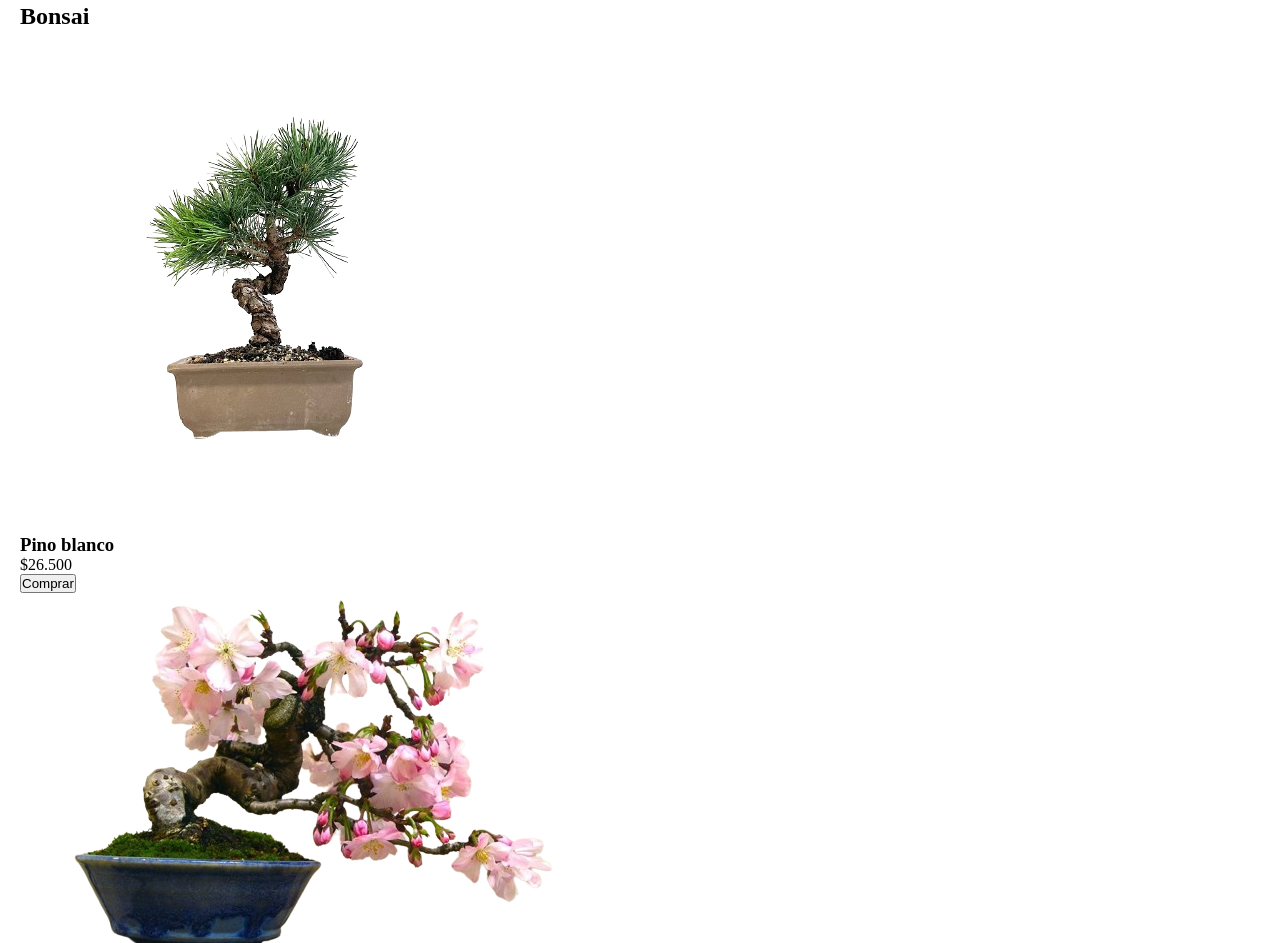
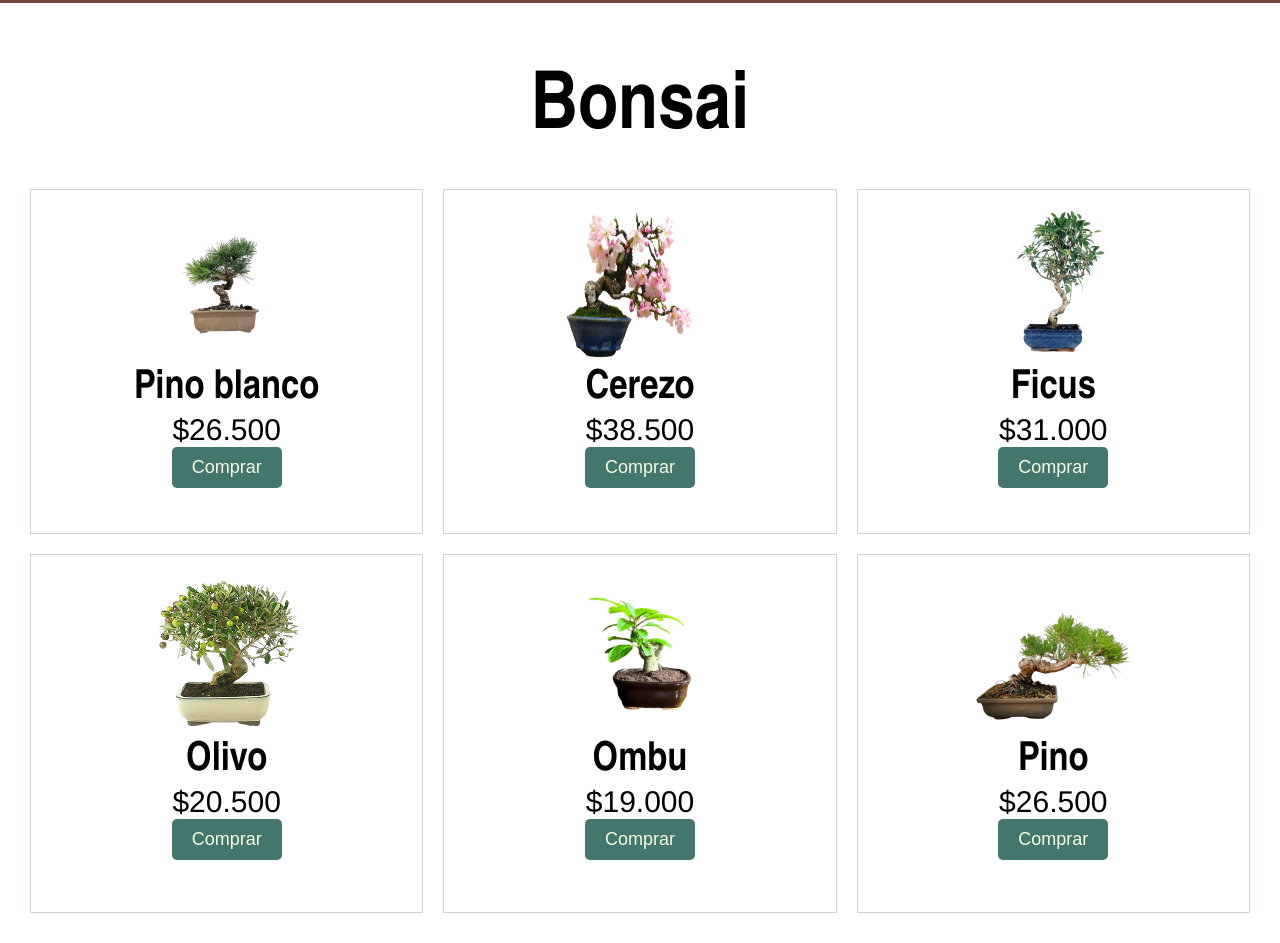
Before and after one commit to maximilianocabrera/primer-proyecto-utn, a plain HTML site: page index.html in a window 1280 px wide. Shown: the part 1857-2800 px from the top of the page. Drawn offline with Linux system fonts and the light colour scheme.

Commit message:
add section bonsai in css

```diff
--- a/index.html
+++ b/index.html
@@ -36,64 +36,54 @@
                     <p>Aprende todo sobre el arte del Bonsai en nuestra sucursar o remoto desde tu casa</p>
                 </div>
                 <div class="card">
-                    <h3>herramientas</h3>
+                    <h3>Herramientas</h3>
                     <p>Encontra Variedad de todo o necesario para hacer tu bonsai, tierra fertil, tijeras, sustratos, etc</p>
                 </div>
                 <div class="card">
-                    <h3>macetas</h3>
-                    <p>Gran Variedad y todos los tamaños para que tu bonsai se vea imponente, te ayudamos elejir la correta para tu bonsai</p>
+                    <h3>Macetas</h3>
+                    <p>Gran Variedad y todos los tamaños para que tu bonsai se vea imponente, te ayudamos elejir la correcta para tu bonsai</p>
                 </div>
             </div>
         </section>
         <section id="product">
             <h2>Bonsai</h2>
-            <div>
-                <div>
+            <div class="cont-grid-product">
+                <div class="card-product">
                     <img src="/assets/pinoblanco.png" alt="">
-                </div>
                     <h3>Pino blanco</h3>
                     <p>$26.500</p>
                     <button>Comprar</button>
                 </div>
-            <div>
-                <div>
+                <div class="card-product">
                     <img src="/assets/cerezo.png" alt="">
-                </div>
                     <h3>Cerezo</h3>
                     <p>$38.500</p>
                     <button>Comprar</button>
                 </div>
-            <div>
-                <div>
+                <div class="card-product">
                     <img src="/assets/ficus.png" alt="">
-                </div>
                     <h3>Ficus</h3>
                     <p>$31.000</p>
                     <button>Comprar</button>
                 </div>
-            <div>
-                <div>
+                <div class="card-product">
                     <img src="/assets/olivo.png" alt="">
-                </div>
                     <h3>Olivo</h3>
                     <p>$20.500</p>
                     <button>Comprar</button>
                 </div>
-            <div>
-                <div>
+                <div class="card-product">
                     <img src="/assets/ombu.png" alt="">
-                </div>
                     <h3>Ombu</h3>
                     <p>$19.000</p>
                     <button>Comprar</button>
                 </div>
-            <div>
-                <div>
+                <div class="card-product">
                     <img src="/assets/pino.png" alt="">
-                </div>
                     <h3>Pino</h3>
                     <p>$26.500</p>
                     <button>Comprar</button>
+                </div>
             </div>
         </section>
         <section id="contact">
--- a/style/style.css
+++ b/style/style.css
@@ -8,7 +8,7 @@
     --secundary-color: #F8FAE5;
     --tertiary-color: #B19470;
     --quaternary-color: #76453B;
-    --typography-title: 'Lucida Sans', 'Lucida Sans Regular';
+    --typography-title: 'Arial Narrow', Arial, sans-serif;
     --typography-p: 'Franklin Gothic Medium', 'Arial Narrow', Arial, sans-serif;
 
 header {
@@ -40,7 +40,7 @@ header nav ul li a:hover {
 }
 
 section {
-    padding: 20px;
+    padding: 30px;
     min-height: 100vh;
 }
 
@@ -52,7 +52,7 @@ section {
 
 #banner h1 {
     font-size: 80px;
-   font-family: var(--typography-title);
+    font-family: var(--typography-title);
 }
 
 #banner p {
@@ -64,6 +64,7 @@ section {
 #courses {
     text-align: center;
     padding: 30px;
+    background-color: var(--quaternary-color);
 }
 
 #courses .cont-grid-cours {
@@ -73,18 +74,69 @@ section {
 }
 
 #courses .card {
-    background-color: #43766C;
-    padding: 20px;
-    padding: 80px;
+    background-color: var(--secundary-color);
+    padding: 50px;
+    border-radius: 13px;
+    transition: 0.4s transform;
+}
 
+#courses .card:hover {
+    transform: scale(1.04);
 }
 
 #courses h3 {
     font-family: var(--typography-title);
     font-size: 40px;
+    margin: 30px;
 }
 
 #courses p {
     font-family: var(--typography-p);
     font-size: 20px;
 }
+
+#product {
+    text-align: center;
+}
+
+#product h2 {
+    font-family: var(--typography-title);
+    font-size: 80px;
+    margin: 30px;
+}
+
+#product .cont-grid-product {
+    display: grid;
+    grid-template-columns: repeat(3, 1fr);
+    gap: 20px;
+}
+
+#product .card-product {
+    padding: 20px;
+    border: 1px solid rgb(206, 214, 214) ;
+}
+
+#product .card-product img {
+    width: 50%;
+    height: 50%;
+}
+
+#product h3 {
+    font-size: 40px;
+    font-family: var(--typography-title);
+}
+
+#product p {
+    font-size: 30px;
+    font-family: var(--typography-p);
+}
+
+#product .card-product button {
+    padding: 10px 20px;
+    font-size: 18px;
+    background-color: var(--primary-color);
+    color: var(--secundary-color);
+    border: none;
+    border-radius: 5px;
+    cursor: pointer;
+}
```
Lines whose indentation alone changed are shown as unchanged.
